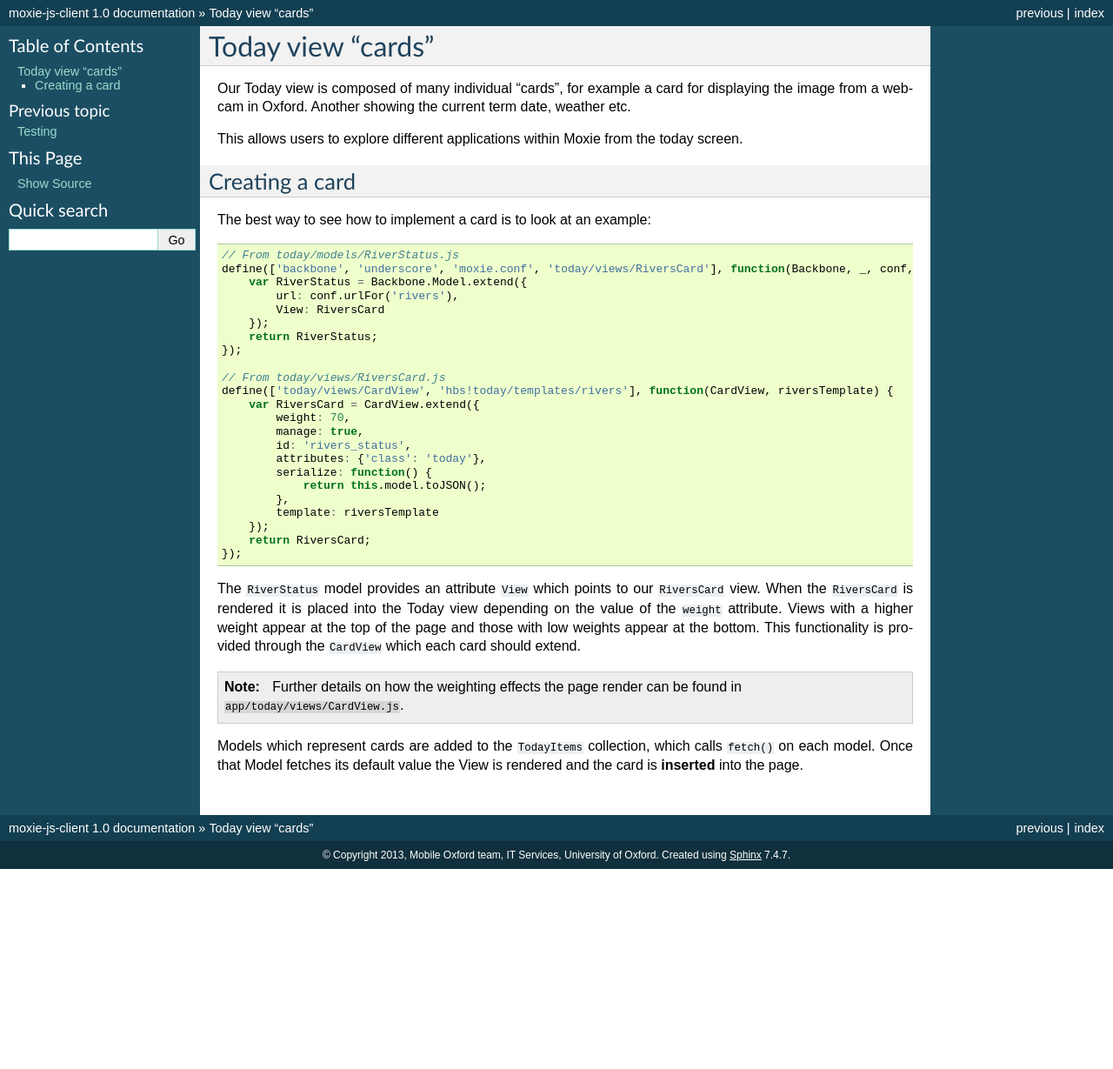
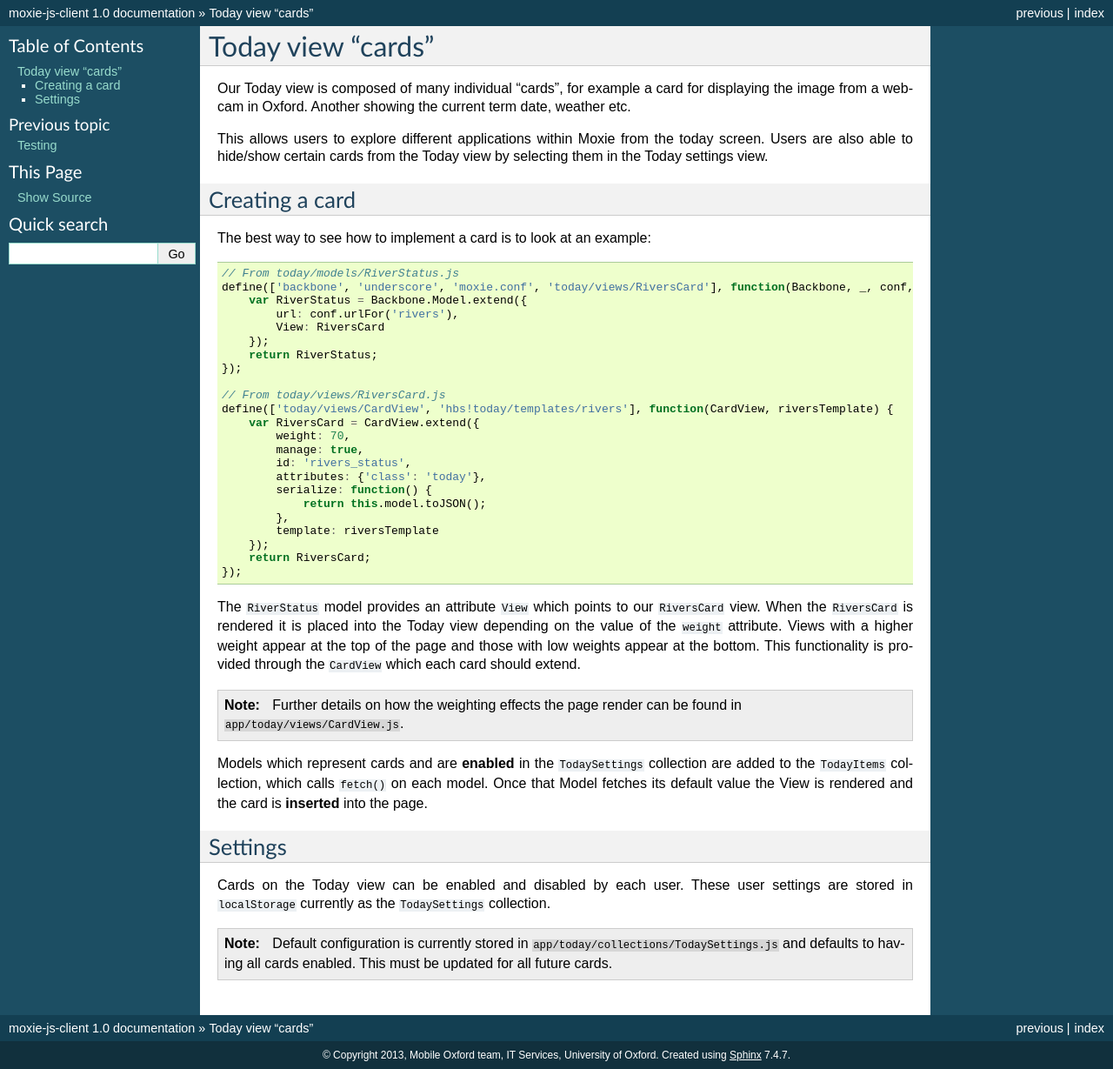
Before and after one commit to ox-it/moxie-js-client, a Sphinx documentation site: the page built from docs/source/developer/today_cards.rst, in a window 1280 px wide. Shown: the whole page at 87% size. Built offline with Sphinx 7.4.7, drawn with Linux system fonts in a browser that asks for light colours; before the commit the page ends 999 px from its top, so only the background shows below that.

Commit message:
Added a brief section on Today cards settings

```diff
--- a/docs/source/developer/today_cards.rst
+++ b/docs/source/developer/today_cards.rst
@@ -5,7 +5,7 @@ Today view "cards"
 
 Our Today view is composed of many individual "cards", for example a card for displaying the image from a webcam in Oxford. Another showing the current term date, weather etc.
 
-This allows users to explore different applications within Moxie from the today screen.
+This allows users to explore different applications within Moxie from the today screen. Users are also able to hide/show certain cards from the Today view by selecting them in the Today settings view.
 
 Creating a card
 ---------------
@@ -41,4 +41,11 @@ The ``RiverStatus`` model provides an attribute ``View`` which points to our ``R
 
 .. note:: Further details on how the weighting effects the page render can be found in ``app/today/views/CardView.js``.
 
-Models which represent cards are added to the ``TodayItems`` collection, which calls ``fetch()`` on each model. Once that Model fetches its default value the View is rendered and the card is **inserted** into the page.
+Models which represent cards and are **enabled** in the ``TodaySettings`` collection are added to the ``TodayItems`` collection, which calls ``fetch()`` on each model. Once that Model fetches its default value the View is rendered and the card is **inserted** into the page.
+
+Settings
+--------
+
+Cards on the Today view can be enabled and disabled by each user. These user settings are stored in ``localStorage`` currently as the ``TodaySettings`` collection.
+
+.. note:: Default configuration is currently stored in ``app/today/collections/TodaySettings.js`` and defaults to having all cards enabled. This must be updated for all future cards.
```
